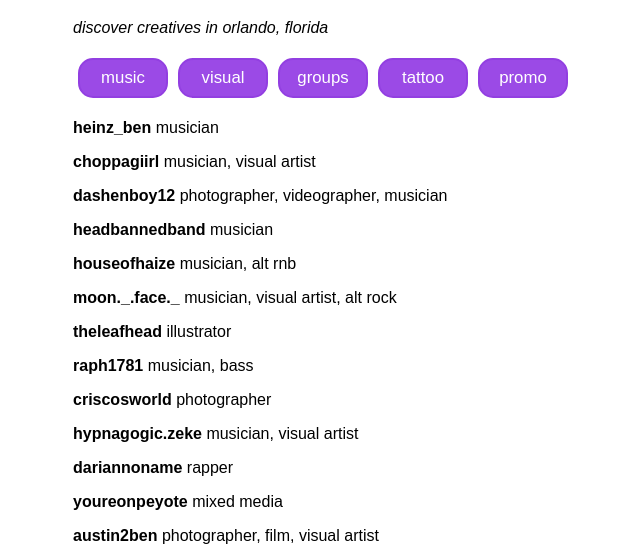
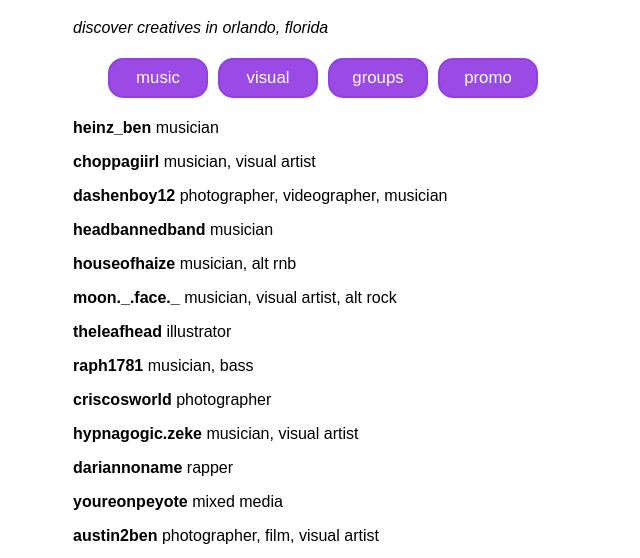
Before and after one commit to brianbaso/sun-in-my-eyes, a Gatsby site: page / in a window 1280 px wide. Shown: the part 230-788 px from the top of the page, without its empty margins (317-957 px from the left). Built offline with nearby package versions, Linux system fonts and the light colour scheme; Gatsby itself is replaced by a stand-in of ours.

Commit message:
update categories

```diff
--- a/src/pages/index.js
+++ b/src/pages/index.js
@@ -9,9 +9,8 @@ const IndexPage = () => {
     const [selected, setSelected] = useState('')
     const [key] = useState({
         "music": ["musician", "rapper", "bass", "drummer", "producer", "audio engineer", "dj", "vocalist", "guitarist"],
-        "visual": ["visual artist", "3d designer", "photographer", "videographer", "illustrator", "mixed media", "film", "fashion", "actor", "actress", "painter"],
+        "visual": ["visual artist", "3d designer", "photographer", "videographer", "illustrator", "mixed media", "film", "fashion", "actor", "actress", "painter", "tattoo"],
         "groups": ["collective", "magazine", "studio", "recording studio"],
-        "tattoo": ["tattoo"],
         "promo": ["events", "promoter"]
     })
 
@@ -49,8 +48,6 @@ const IndexPage = () => {
                         onClick={() => filterTag('visual')}>visual</button>
                 <button className={selected === 'groups' ? "cat-item selected" : "cat-item"}
                         onClick={() => filterTag('groups')}>groups</button>
-                <button className={selected === 'tattoo' ? "cat-item selected" : "cat-item"}
-                        onClick={() => filterTag('tattoo')}>tattoo</button>
                 <button className={selected === 'promo' ? "cat-item selected" : "cat-item"}
                         onClick={() => filterTag('promo')}>promo</button>
             </div>
```
